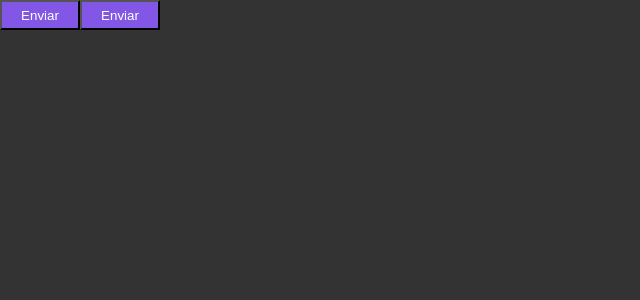
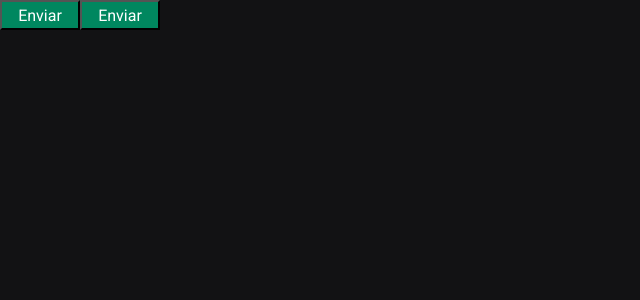
Before and after one commit to SouzaVitoria/pomodoro-timer, a React (Vite) app: page / in a window 1280 px wide. Shown: the top 300 px of the page, without its empty margins (0-640 px from the left). Built offline with nearby package versions, Linux system fonts and the light colour scheme.

Commit message:
added font and colors - global variables

```diff
--- a/index.html
+++ b/index.html
@@ -3,7 +3,11 @@
 
 <head>
   <meta charset="UTF-8" />
+  <link rel="preconnect" href="https://fonts.googleapis.com" />
+  <link rel="preconnect" href="https://fonts.gstatic.com" crossorigin />
   <meta name="viewport" content="width=device-width, initial-scale=1.0" />
+  <link href="https://fonts.googleapis.com/css2?family=Roboto+Mono:wght@700&family=Roboto:wght@400;700&display=swap"
+    rel="stylesheet" />
   <title>Pomodoro Timer</title>
 </head>
 
--- a/src/components/Button/Button.styles.ts
+++ b/src/components/Button/Button.styles.ts
@@ -15,7 +15,7 @@
   width: 80px;
   height: 30px;
 
-  background-color: ${props => props.theme.primary};
+  background-color: ${props => props.theme["green-500"]};
   color: ${props => props.theme.white};
 
   /* ${props => css`background-color: ${buttonVariants[props.variant]}`} */
--- a/src/styles/global.ts
+++ b/src/styles/global.ts
@@ -1,4 +1,4 @@
-import { createGlobalStyle } from 'styled-components'
+import { createGlobalStyle } from "styled-components"
 
 export const GlobalStyle = createGlobalStyle`
   * {
@@ -6,8 +6,20 @@
     padding: 0;
     box-sizing: border-box;
   }
+
+  :focus {
+    outline: none;
+    box-shadow: 0 0 0 2px ${props => props.theme["green-500"]};
+  }
+
   body {
-    background: #333;
-    color: #FFF;
+    background: ${props => props.theme["gray-900"]};
+    color: ${props => props.theme["gray-300"]};
+  }
+
+  body, input, textarea, button {
+    font-family: "Roboto", sans-serif;
+    font-weight: 400;
+    font-size: 1rem;
   }
 `;
--- a/src/styles/themes/default.ts
+++ b/src/styles/themes/default.ts
@@ -1,5 +1,21 @@
 export const defaultTheme = {
-  white: '#FFF',
-  primary: '#8257e6',
-  secondary: 'orange',
+  white: "#FFF",
+
+  "gray-100": "#E1E1E6",
+  "gray-300": "#C4C4CC",
+  "gray-400": "#8D8D99",
+  "gray-500": "#7C7C8A",
+  "gray-600": "#323238",
+  "gray-700": "#29292E",
+  "gray-800": "#202024",
+  "gray-900": "#121214",
+
+  "green-300": "#00B37E",
+  "green-500": "#00875F",
+  "green-700": "#015F43",
+
+  "red-500": "#AB222E",
+  "red-700": "#7A1921",
+
+  "yellow-500": "#FBA94C",
 }
```
